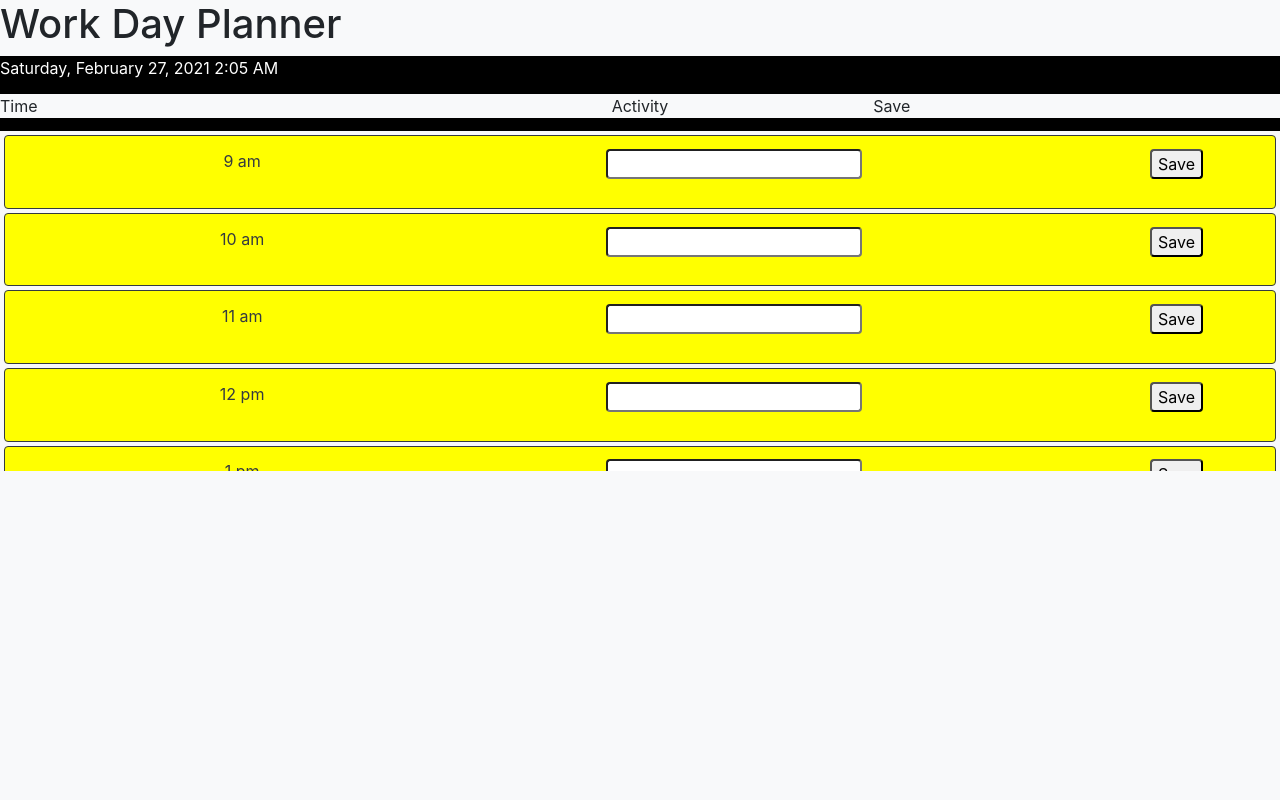
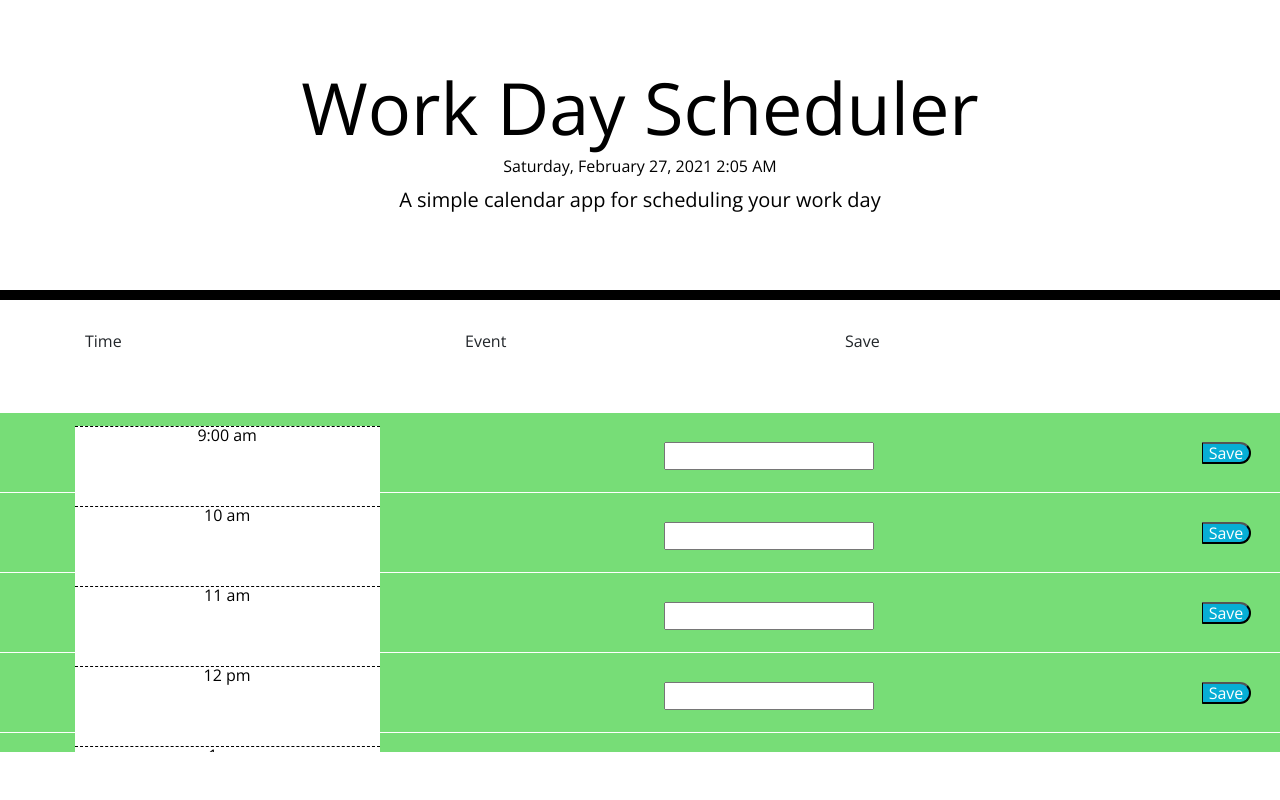
Before and after one commit to hstor3/planner, a plain HTML site: page index.html in a window 1280 px wide. Drawn offline with nearby package versions, Linux system fonts and the light colour scheme.

Commit message:
saves on page reload

```diff
--- a/index.html
+++ b/index.html
@@ -1,57 +1,51 @@
 <!DOCTYPE html>
 <html lang="en">
+  <head>
+    <meta charset="UTF-8" />
+    <meta name="viewport" content="width=device-width, initial-scale=1.0" />
+    <meta http-equiv="X-UA-Compatible" content="ie=edge" />
+    <link
+      rel="stylesheet"
+      href="https://stackpath.bootstrapcdn.com/bootstrap/4.3.1/css/bootstrap.min.css"
+    />
+    <link
+      rel="stylesheet"
+      href="https://use.fontawesome.com/releases/v5.8.1/css/all.css"
+      integrity="sha384-50oBUHEmvpQ+1lW4y57PTFmhCaXp0ML5d60M1M7uH2+nqUivzIebhndOJK28anvf"
+      crossorigin="anonymous"
+    />
+    <link
+      href="https://fonts.googleapis.com/css?family=Open+Sans&display=swap"
+      rel="stylesheet"
+    />
+    <link rel="stylesheet" href="style.css" />
+    <title>Work Day Scheduler</title>
+  </head>
 
-<head>
-    <meta charset="UTF-8">
-    <meta http-equiv="X-UA-Compatible" content="IE=edge">
-    <meta name="viewport" content="width=device-width, initial-scale=1.0">
-    <title>Planner</title>
-    <link rel="stylesheet" href="./style.css">
+  <body>
+    <header class="jumbotron">
+      <h1 class="display-3">Work Day Scheduler</h1>
+      <p id="current"></p>
+      <p class="lead">A simple calendar app for scheduling your work day</p>
+      <p id="currentDay" class="lead"></p>
+    </header>
+    <div class="container">
 
-    <script src="https://code.jquery.com/jquery-3.5.1.slim.min.js"
-        integrity="sha384-DfXdz2htPH0lsSSs5nCTpuj/zy4C+OGpamoFVy38MVBnE+IbbVYUew+OrCXaRkfj"
-        crossorigin="anonymous"></script>
-    <script src="https://cdn.jsdelivr.net/npm/bootstrap@4.6.0/dist/js/bootstrap.bundle.min.js"
-        integrity="sha384-Piv4xVNRyMGpqkS2by6br4gNJ7DXjqk09RmUpJ8jgGtD7zP9yug3goQfGII0yAns"
-        crossorigin="anonymous"></script>
-    <link rel="stylesheet" href="https://cdn.jsdelivr.net/npm/bootstrap@4.6.0/dist/css/bootstrap.min.css"
-        integrity="sha384-B0vP5xmATw1+K9KRQjQERJvTumQW0nPEzvF6L/Z6nronJ3oUOFUFpCjEUQouq2+l" crossorigin="anonymous">
-
-    <script type="text/javascript" src="https://cdnjs.cloudflare.com/ajax/libs/moment.js/2.27.0/moment.min.js"></script>
-
-
-
-    <!-- <script>
-        $( function() {
-          $( "index" ).accordion({
-            collapsible: true
-          });
-        } );
-        </script> -->
-</head>
-
-<body class="bg-light">
-    <header>
-        <h1>Work Day Planner</h1>
-        <div id="current" class="float-left text-white position-fixed"></div>
-    </header>
-    <div id="black-line"></div>
-    <div class="row">
-        <div class="col">Time
-        </div>
-        <div class="col text-center" id="text-area">Activity
-        </div>
+      <div class="row">
+        <div class="col">Time</div>
+        <div class="col" id="text-area">Event</div>
         <div class="col">Save</div>
+      </div>
     </div>
 
-    <div class="divider" id="divider"></div>
+    <main class="pre-scrollable"></main>
 
-    <main class="pre-scrollable">
-    </main>
+    <script src="https://cdnjs.cloudflare.com/ajax/libs/jquery/3.2.1/jquery.min.js"></script>
+    <script src="https://cdnjs.cloudflare.com/ajax/libs/moment.js/2.24.0/moment.min.js"></script>
     <script src="script.js"></script>
-</body>
+  </body>
+</html>
 
-</html>
 
 
 
--- a/script.js
+++ b/script.js
@@ -5,71 +5,77 @@ $("#current").text(now);
 // correctly linked test
 console.log("hello");
 
-
-function backColor(timeSlots, index) {
-    if (moment(timeSlots).isBefore(moment())) {
-        document.getElementById(index).style.backgroundColor = "red"
-    } else if (moment(timeSlots).isAfter(moment())) {
-        document.getElementById(index).style.backgroundColor = "blue"
-    } else {
-        document.getElementById(index).style.backgroundColor = "yellow"
-    }
-};
-
 let timeSlots = [
-    "9 am", "10 am", "11 am", "12 pm", "1 pm", "2 pm", "3 pm", "4 pm", "5 pm"
+    "9:00 am", "10 am", "11 am", "12 pm", "1 pm", "2 pm", "3 pm", "4 pm", "5 pm"
 ];
 
-// fix times
-function compareHours() {
+// compares times to moment times and changes background color based on time
+function compareHours(index, time) {
     let moments = moment().hours("hh");
-console.log(parseInt(timeSlots[0].split(" ")[0]));
+    // console.log(parseInt(timeSlots[0].split(" ")[0]));
 
-for (var i = 0; i < timeSlots.length; i++) {
-    var hour = parseInt(timeSlots[i].split(" ")[0])
-    console.log(hour);
+    // for (var i = 0; i < timeSlots.length; i++) {
+    //     var hour = parseInt(timeSlots[i].split(" ")[0])
+    //     console.log(hour);
+console.log(index, time)
+let parsedTime = moment(time, ["h:m a"])
 
-    if (hour < moments) {
-        console.log("past")
+        if (parsedTime.isBefore(moments)) {
+            document.getElementById(index).classList.add("past");
+        } else if (parsedTime.isAfter(moments)) {
+            document.getElementById(index).classList.add("future");
+        } else {
+            document.getElementById(index).classList.add("present");
         }
-    // else if and else
-    // make a past class
+
+
+        // else if and else addClass (from css to change color)
+       }   // make a past class
 
         // set hourly limits
-}
-}
-compareHours();
+// }
 
 $(document).ready(function () {
     for (let index = 0; index < timeSlots.length; index++) {
         const time = timeSlots[index];
 
-        let activityArray = JSON.parse(localStorage.getItem("9 am"));
+        let activityArray = JSON.parse(localStorage.getItem(time));
         console.log(activityArray);
 
         let html = `
-        <div id=${index} class="time row m-1 text-dark border border-dark rounded">
-            <div class="hour col-3" id="hour">${time}
-            </div>
-            <div class="activity-div col-7 text-center" id="activity-div text-area">
-                <input class="activity text-center rounded" type="text" id="activity-${index}">
-                <ul class="outtie" id="outtie-${index}"></ul>
+        <div id=${index} class="row time">
+            <div class="hour col-3" id="hour">${time}</div>
+            <div class="activity-div col-7" id="activity-div text-area">
+                <input class="activity" type="text" id="activity-${index}">
+                <ul class="output" id="output-${index}"></ul>
                 </div>
                 <div class="btn-div col-2" id="btn-div">
-                <button class="save-btn rounded" id="${time}">Save</button>
+                <button class="save-btn" id="${time}">Save</button>
                 </div>
                 </div>
+
                 `
                 $(".pre-scrollable").append(html);
 
-        backColor(time, index);
+                // backColor(time, index);
+                compareHours(index, time);
+
+                if (activityArray) {
+
+                let output = document.getElementById(`output-${index}`);
+
+                for (let j = 0; j < activityArray.length; j++) {
+                    let x = document.createElement("li");
+                    x.textContent = activityArray[j];
+
+                    output.appendChild(x);
                 }
-
-
+            }
+        }
 });
 
 
-
+// saves the input text after you click the button and adds it to the ul
 $(document).on("click", "button.save-btn", function (event) {
 
     console.log(event);
@@ -86,15 +92,9 @@ $(document).on("click", "button.save-btn", function (event) {
     localStorage.setItem(time, JSON.stringify(hourArray));
     console.log(localStorage);
 
-    let output = document.getElementById(`outtie-${rowId}`);
+    let output = document.getElementById(`output-${rowId}`);
     let x = document.createElement("li");
     x.textContent = data.value;
 
     output.appendChild(x);
-
 });
-
-function resetInput() {
-    document.getElementById(`activity-${index}`).value = "";
-    // document.getElementById(`activity-${index}`).reset();
-};
--- a/style.css
+++ b/style.css
@@ -4,33 +4,36 @@
 
   body {
     overflow-x: hidden;
+    font-family: 'Open Sans', sans-serif;
+    font-size: 16px;
+    line-height: 1;
   }
 
-#black-line {
-    width: auto;
-    height: 3vw;
-    background-color: black;
+  /* .activity{
+    background: transparent;
+    border: none;
+    resize: none;
+    color: #000000;
+    border-left: 1px solid black;
+    padding: 10px;
+  } */
+
+  .jumbotron {
+    text-align: center;
+    background-color: transparent;
+    color: black;
+    border-radius: 0;
+    border-bottom: 10px solid black;
   }
 
-.time-title {
-    margin-left: 13vw;
+  /* .description{
+    white-space: pre-wrap;
   }
 
-.activity-title {
-    margin-left: 15vw;
-}
-
-.save-title {
-    margin-left: 19vw;
-}
-
-.divider {
-    height: 1vw;
-    background-color: black;
-    margin-left: auto;
-    margin-right: auto;
-}
-
+  .time-block{
+    text-align: center;
+    border-radius: 15px;
+  } */
   /* text inside the rows */
   .time {
     padding-left: 7vw;
@@ -44,3 +47,43 @@ body {
   ul {
     list-style: none;
   }
+
+  .row {
+    white-space: pre-wrap;
+    height: 80px;
+    border-top: 1px solid white;;
+  }
+
+  .hour {
+    background-color: #ffffff;
+    color: #000000;
+    border-top: 1px dashed #000000;
+  }
+
+  .past {
+    background-color: #d3d3d3;
+    color: white;
+  }
+
+  .present {
+    background-color: #ff6961;
+    color: white;
+  }
+
+  .future {
+    background-color: #77dd77;
+    color: white;
+  }
+
+  .save-btn {
+    border-left: 1px solid black;
+    border-top-right-radius: 15px;
+    border-bottom-right-radius: 15px;
+    background-color: #06AED5;
+    color: white;
+  }
+
+  .save-btn i:hover {
+    font-size: 20px;
+    transition: all .3s ease-in-out;
+  }
```
Lines whose indentation alone changed are shown as unchanged.
